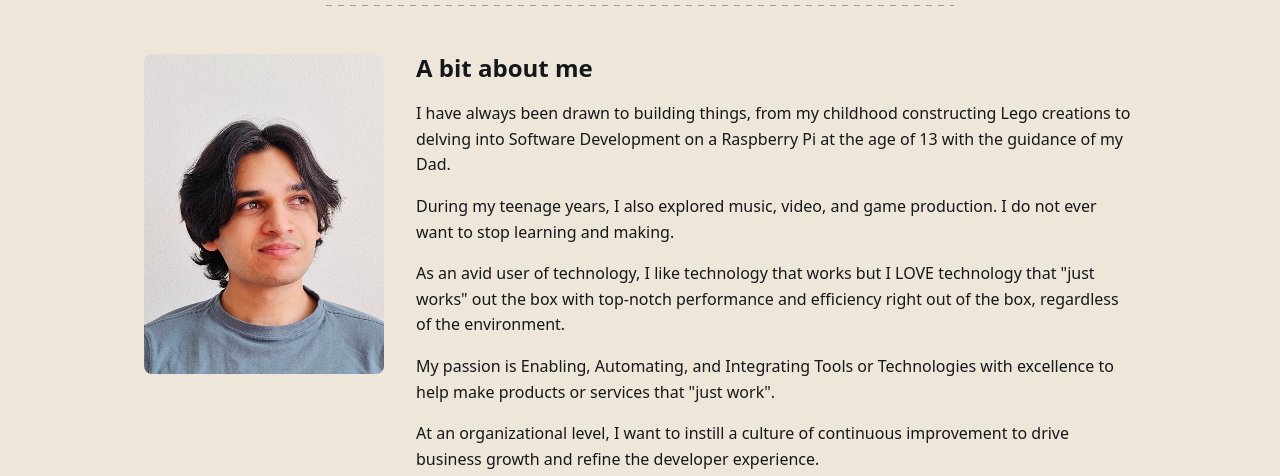
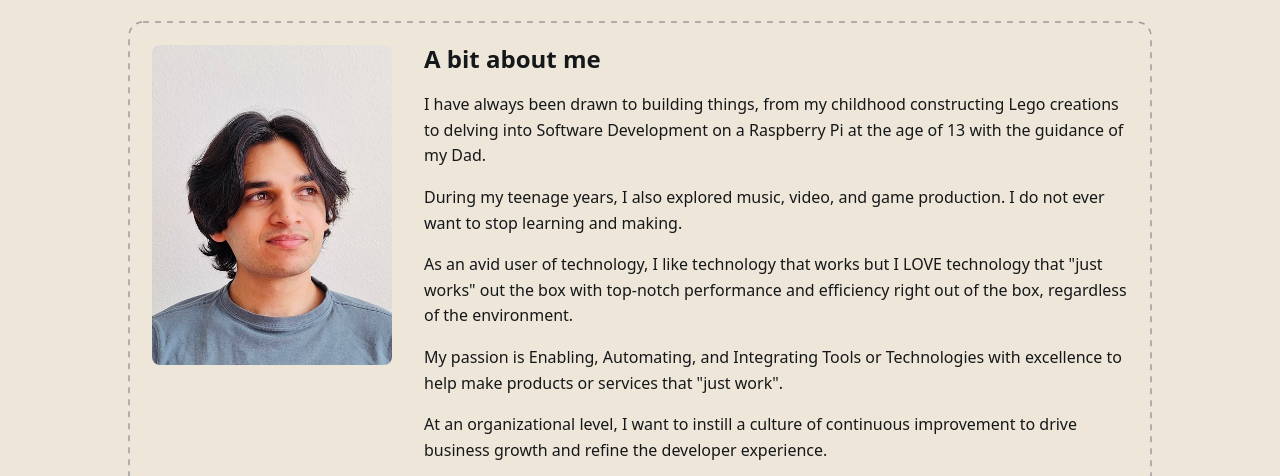
Before and after one commit to Alex-Caesar/alexcaesar.xyz, an Astro site: page / in a window 1280 px wide. Shown: the part 301-777 px from the top of the page. Built offline with nearby package versions, Linux system fonts and the light colour scheme; Astro itself is replaced by a stand-in of ours.

Commit message:
Wrap the bio in a rounded dashed box instead of a divider line above it
Replaces the single dashed hero-divider with an SVG rounded rect traced
around the whole Bio section (stroke-dasharray, same 6px dash/6px gap
rhythm the line used) — border-style: dashed still can't control dash/gap
size, same reasoning as before, just applied to all four sides now.

Co-Authored-By: Claude Sonnet 5 <noreply@anthropic.com>

```diff
--- a/src/components/Bio.astro
+++ b/src/components/Bio.astro
@@ -4,6 +4,9 @@ import meProfile from '../assets/images/me-profile.png';
 ---
 
 <section class="bio" aria-labelledby="bio-heading">
+  <svg class="bio-border" aria-hidden="true" preserveAspectRatio="none">
+    <rect x="1" y="1" width="calc(100% - 2px)" height="calc(100% - 2px)" rx="14" ry="14" />
+  </svg>
   <Image src={meProfile} alt="Portrait of Alexander Caesar" width={240} height={320} loading="eager" class="bio-image" />
   <div class="bio-text">
     <h2 id="bio-heading">A bit about me</h2>
@@ -39,13 +42,36 @@ import meProfile from '../assets/images/me-profile.png';
 
 <style>
   .bio {
+    position: relative;
     display: flex;
     flex-wrap: wrap;
     gap: var(--space-8);
     align-items: flex-start;
     max-width: 64rem;
     margin: var(--space-6) auto var(--space-12);
-    padding: 0 var(--space-4);
+    padding: var(--space-6);
+  }
+
+  /* A rounded dashed box traced around the whole section — an SVG rect rather than
+     border-style: dashed, same reasoning as the old single-line divider it replaces: a real
+     border-style dash gives no control over dash/gap size, where stroke-dasharray does (6px
+     dash, 6px gap, matching that line's rhythm exactly). Inset by 1px on each side (and
+     preserveAspectRatio="none" so the rect isn't forced to stay square) so a centered stroke
+     never gets clipped by the SVG's own edge. */
+  .bio-border {
+    position: absolute;
+    inset: 0;
+    width: 100%;
+    height: 100%;
+    pointer-events: none;
+    overflow: visible;
+  }
+
+  .bio-border rect {
+    fill: none;
+    stroke: var(--color-border);
+    stroke-width: 1.5;
+    stroke-dasharray: 6 6;
   }
 
   .bio-image {
--- a/src/pages/index.astro
+++ b/src/pages/index.astro
@@ -11,7 +11,6 @@ import NavCard from '../components/NavCard.astro';
   <section class="hero">
     <h1 id="page-name">Alexander Caesar</h1>
     <p class="tagline">Art and Science across the Universe</p>
-    <hr class="hero-divider" />
   </section>
 
   <Bio />
@@ -75,20 +74,6 @@ import NavCard from '../components/NavCard.astro';
     margin: 0;
   }
 
-  .hero-divider {
-    /* Full width of the hero's own content column, matching the Bio section's width right
-       below it (both capped at the same 64rem) — not a short centered stub, and not the full
-       browser width either. */
-    width: 100%;
-    height: 1px;
-    margin: var(--space-8) 0 0;
-    border: none;
-    /* border-style: dashed doesn't give control over dash/gap size — a repeating background
-       does, which is what gives clearly visible spacing between dashes rather than the tight
-       default the browser would otherwise render. */
-    background-image: repeating-linear-gradient(to right, var(--color-border) 0 6px, transparent 6px 12px);
-  }
-
   .section-nav {
     display: flex;
     flex-wrap: wrap;
```
